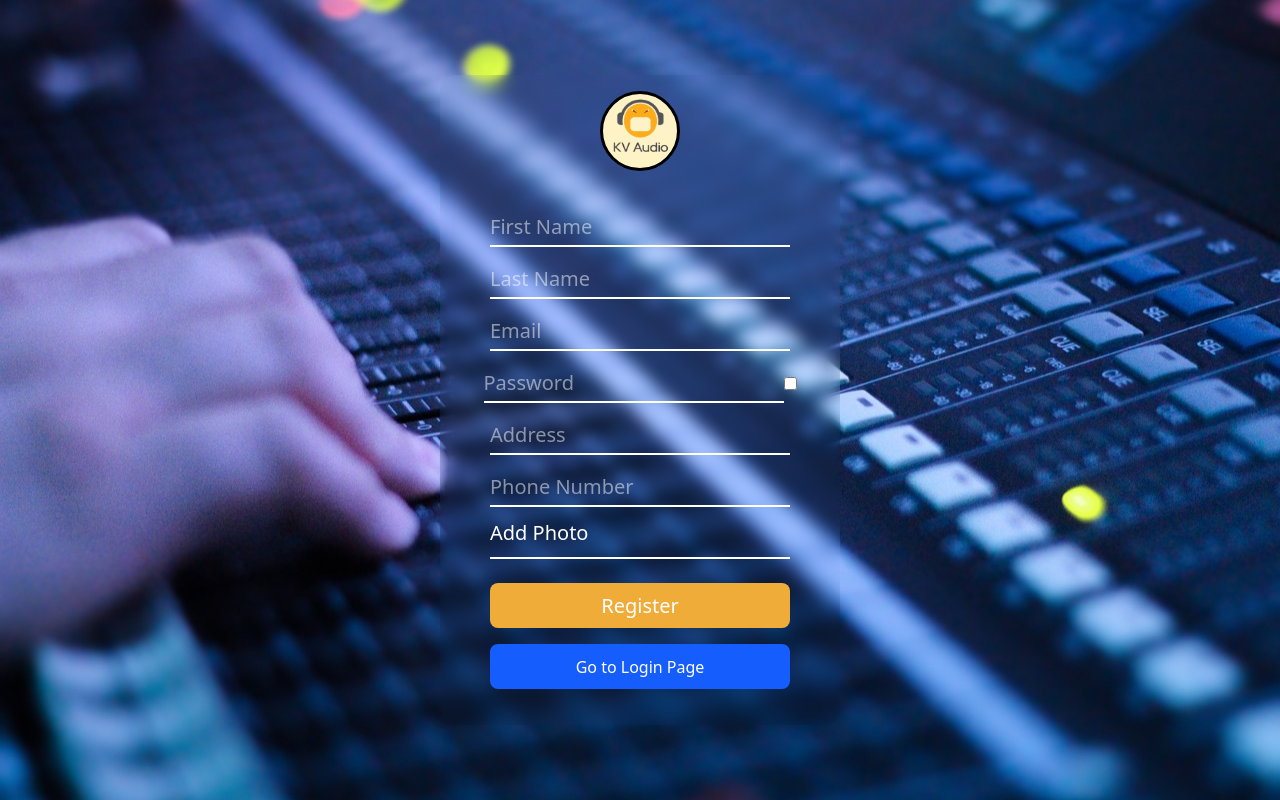
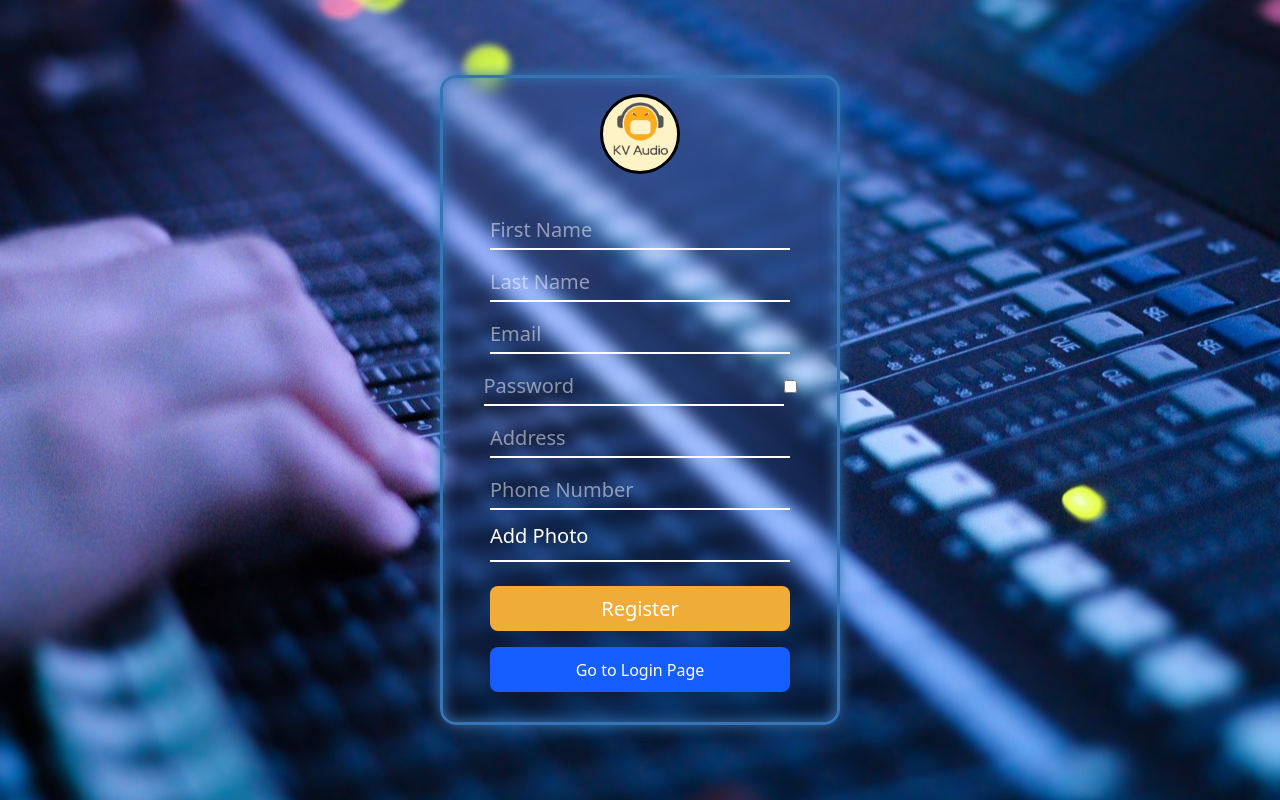
Before and after one commit to HVPasindu/Kv_audio_frontend, a React (Vite) app: page /register in a window 1280 px wide. Built offline with nearby package versions, Linux system fonts and the light colour scheme.

Commit message:
use style

```diff
--- a/src/page/admin/adminregister.jsx
+++ b/src/page/admin/adminregister.jsx
@@ -65,7 +65,7 @@ export default function AdminRegisterPage() {
 
   return (
     <div className="bg-picture h-screen flex justify-center items-center">
-      <div className="w-[400px] h-[650px] backdrop-blur-sm rounded-2xl flex flex-col items-center overflow-y-auto py-4">
+      <div className="w-[400px] h-[650px] backdrop-blur-sm rounded-2xl flex flex-col items-center overflow-y-auto py-4 custom-style">
         <img
           src="/kv_logo.png"
           alt="logo"
--- a/src/page/admin/register.css
+++ b/src/page/admin/register.css
@@ -7,3 +7,8 @@
   width: 100%;
   position: relative;
 }
+
+.custom-style {
+  border: 3px solid #3674B5;
+  box-shadow: 0px 0px 15px #3674B5, 0px 0px 15px #3674B5 inset;
+}
--- a/src/page/login/login.css
+++ b/src/page/login/login.css
@@ -7,3 +7,7 @@
     position: relative;
 
 }
+.custom-style {
+  border: 3px solid #3674B5;
+  box-shadow: 0px 0px 15px #3674B5, 0px 0px 15px #3674B5 inset;
+}
--- a/src/page/login/login.jsx
+++ b/src/page/login/login.jsx
@@ -73,7 +73,7 @@ export default function LoginPage() {
 
   return (
     <div className="bg-picture h-screen flex justify-center items-center">
-      <div className="w-[400px] h-[500px] backdrop-blur-sm rounded-2xl flex flex-col items-center overflow-y-auto py-4">
+      <div className="custom-style w-[400px] h-[500px] backdrop-blur-sm rounded-2xl flex flex-col items-center overflow-y-auto py-4">
         <img
           src="/kv_logo.png"
           alt="logo"
--- a/src/page/register/register.css
+++ b/src/page/register/register.css
@@ -6,3 +6,7 @@
     height: 100vh;
     position: relative;
 }
+.custom-style {
+  border: 3px solid #3674B5;
+  box-shadow: 0px 0px 15px #3674B5, 0px 0px 15px #3674B5 inset;
+}
--- a/src/page/register/register.jsx
+++ b/src/page/register/register.jsx
@@ -51,7 +51,7 @@ export default function RegisterPage() {
 
   return (
     <div className="bg-picture h-screen flex justify-center items-center">
-      <div className="w-[400px] h-[650px] backdrop-blur-sm rounded-2xl flex flex-col items-center overflow-y-auto py-4">
+      <div className="w-[400px] h-[650px] backdrop-blur-sm rounded-2xl flex flex-col items-center overflow-y-auto py-4 custom-style">
         <img
           src="/kv_logo.png"
           alt="logo"
```
